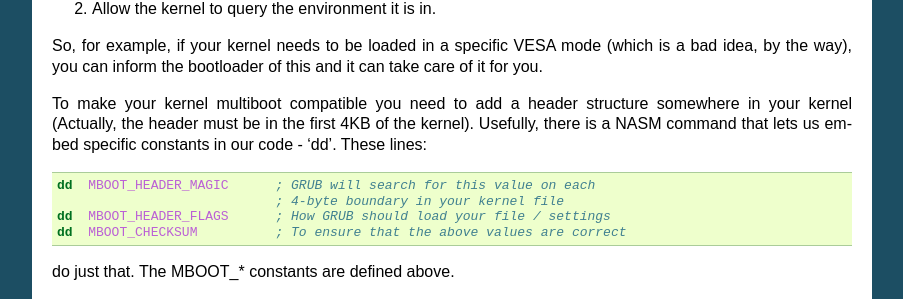
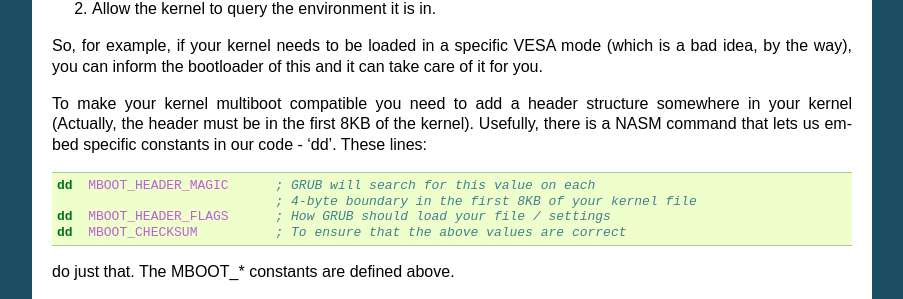
Before and after one commit to berkus/jamesm-tutorials, a Sphinx documentation site: the page built from doc/genesis.txt, in a window 1280 px wide and 1400 px high, scrolled down 559 px. Shown: the part 165-464 px from the top of the window, without its empty margins (198-1101 px from the left). Built offline with Sphinx 7.4.7, drawn with Linux system fonts in a browser that asks for light colours; some of the changed text lies outside the part shown.

Commit message:
Review up to genesis.

```diff
--- a/doc/environment_setup.txt
+++ b/doc/environment_setup.txt
@@ -47,13 +47,13 @@ Link.ld
 -------
 
 .. todo::
-    Simplify linker script and copypasta in here
+    Simplify linker script and copypaste in here
 
 Makefile
 --------
 
 .. note::
-    Here any indented regions are intended by one HARD tab. Spaces will not work.
+    In makefiles any indented regions are indented by one HARD tab. Spaces will not work.
 
 .. code-block:: make
 
--- a/doc/genesis.txt
+++ b/doc/genesis.txt
@@ -39,12 +39,12 @@ Multiboot is a standard to which GRUB expects a kernel to comply. It is a way fo
 
 So, for example, if your kernel needs to be loaded in a specific VESA mode (which is a bad idea, by the way), you can inform the bootloader of this and it can take care of it for you.
 
-To make your kernel multiboot compatible you need to add a header structure somewhere in your kernel (Actually, the header must be in the first 4KB of the kernel). Usefully, there is a NASM command that lets us embed specific constants in our code - 'dd'. These lines:
+To make your kernel multiboot compatible you need to add a header structure somewhere in your kernel (Actually, the header must be in the first 8KB of the kernel). Usefully, there is a NASM command that lets us embed specific constants in our code - 'dd'. These lines:
 
 .. code-block:: nasm
 
         dd  MBOOT_HEADER_MAGIC      ; GRUB will search for this value on each
-                                    ; 4-byte boundary in your kernel file
+                                    ; 4-byte boundary in the first 8KB of your kernel file
         dd  MBOOT_HEADER_FLAGS      ; How GRUB should load your file / settings
         dd  MBOOT_CHECKSUM          ; To ensure that the above values are correct
 
@@ -93,6 +93,7 @@ Interfacing C code and assembly is easy. You just need to know the calling conve
     d = func(a, b, c);
 
 Becomes
+
 .. code-block:: nasm
 
     push [c]
```
Also changed, not shown: other parts of doc/genesis.txt (+1 -1 lines), 13 other files.
